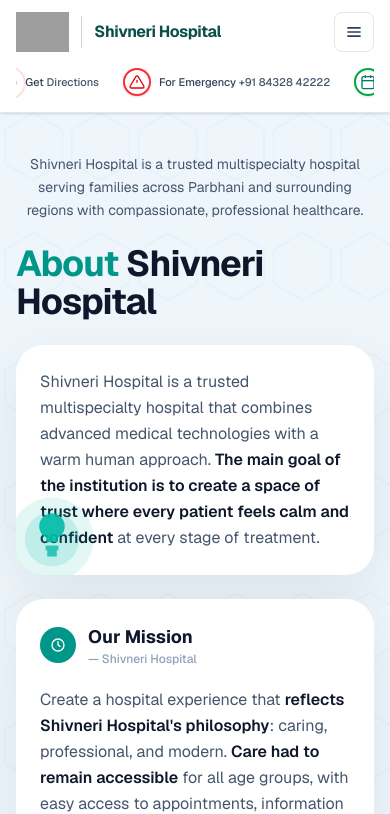
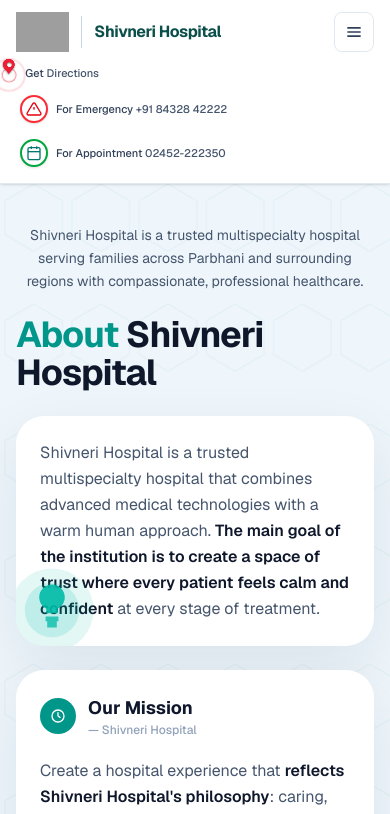
Before and after one commit to rp98nt/shivnerihospital, a Next.js app: page /about-us in a window 390 px wide. Shown: the top 814 px of the page. Built offline with nearby package versions, Linux system fonts and the light colour scheme; grey boxes are pictures that could not be loaded.

Commit message:
fix: stack header contact strip vertically on mobile.

```diff
--- a/components/site-header.tsx
+++ b/components/site-header.tsx
@@ -48,7 +48,7 @@ export function SiteHeader() {
             <MobileNav />
           </div>
 
-          <div className="mt-3 flex justify-end lg:mt-0 lg:shrink-0">
+          <div className="mt-3 flex w-full justify-start lg:mt-0 lg:w-auto lg:shrink-0 lg:justify-end">
             <TopBarContactGroup />
           </div>
         </div>
@@ -67,7 +67,7 @@ export function SiteHeader() {
 
 function TopBarContactGroup() {
   return (
-    <div className="inline-flex max-w-full items-center gap-4 overflow-x-auto lg:gap-6 lg:overflow-visible">
+    <div className="flex w-full flex-col gap-2 lg:inline-flex lg:w-auto lg:flex-row lg:items-center lg:gap-6">
       <TopBarDirectionsContact />
 
       <TopBarPhoneContact
@@ -97,7 +97,7 @@ function TopBarDirectionsContact() {
       href={VISIT_LOCATION.mapsDirectionsUrl}
       target="_blank"
       rel="noopener noreferrer"
-      className="flex shrink-0 items-center gap-2.5 rounded-xl py-1 pl-0.5 pr-1 transition-opacity hover:opacity-80"
+      className="flex w-full shrink-0 items-center gap-2.5 rounded-xl py-1 pl-0.5 pr-1 transition-opacity hover:opacity-80 lg:w-auto"
     >
       <DirectionsMarkerIcon />
       <span className="whitespace-nowrap text-[11px] font-medium leading-none text-slate-700 sm:text-sm">
@@ -128,7 +128,7 @@ function TopBarPhoneContact({
   return (
     <a
       href={`tel:${phoneTel}`}
-      className="flex shrink-0 items-center gap-2 rounded-xl px-1 py-1 transition-opacity hover:opacity-80"
+      className="flex w-full shrink-0 items-center gap-2 rounded-xl px-1 py-1 transition-opacity hover:opacity-80 lg:w-auto"
     >
       <span
         className={`flex h-7 w-7 shrink-0 items-center justify-center rounded-full border-2 bg-white shadow-sm ${iconRingClassName}`}
```
